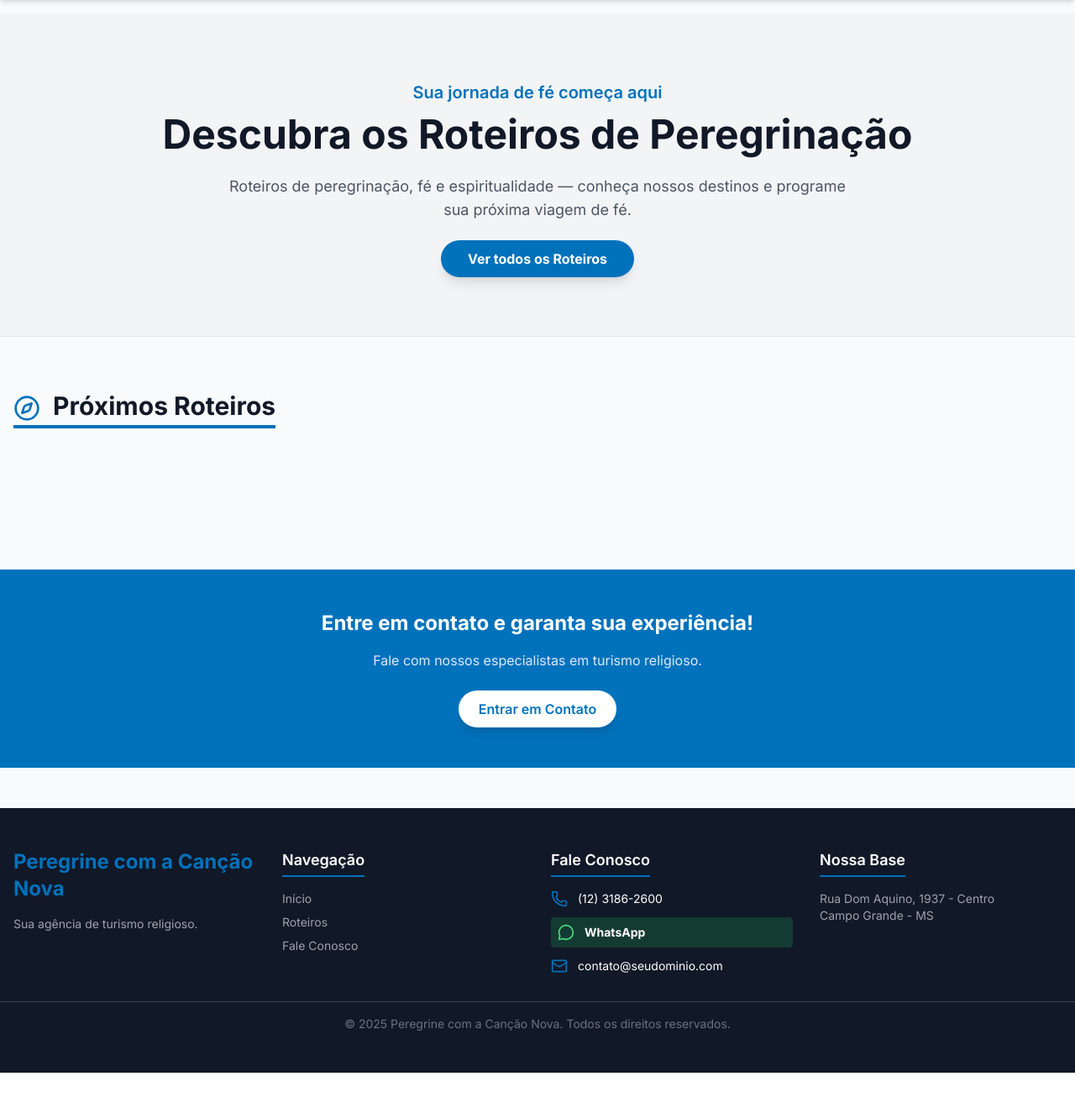
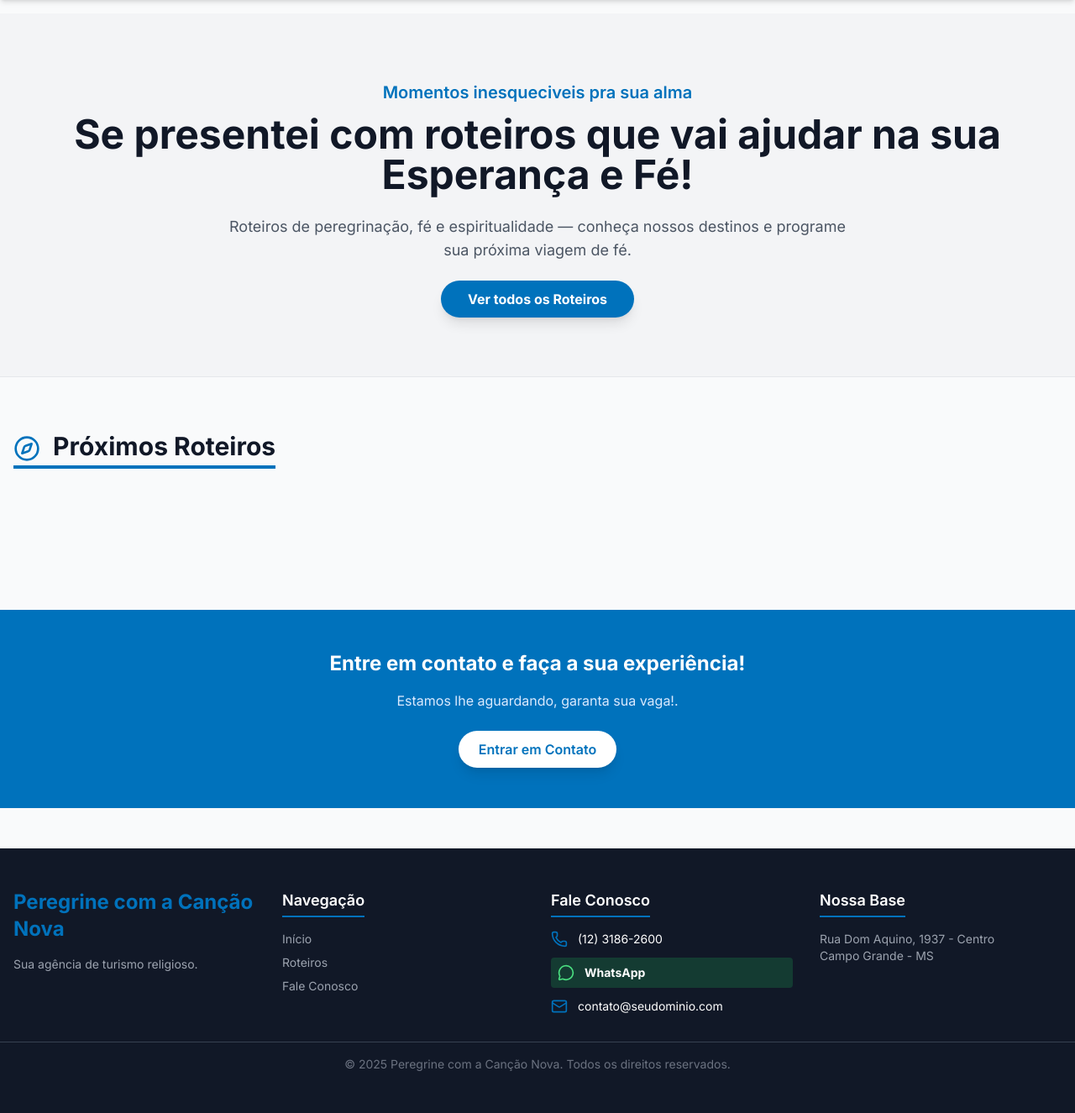
Before and after one commit to marcelofcn/peregrinecomacancaonova, a Flask app: page / in a window 1280 px wide. Shown: the part 80-1405 px from the top of the page at 84% size. Before the commit the page ends 1357 px from the top, so only its background shows below. Run offline with Flask 3, Linux system fonts and the light colour scheme; some libraries are stand-ins or nearby versions.

Commit message:
Update home.html

```diff
--- a/templates/home.html
+++ b/templates/home.html
@@ -6,8 +6,8 @@
 <div class="fade-in">
     <section class="bg-gray-100 py-20 border-b border-gray-200">
         <div class="container mx-auto px-4 text-center">
-            <p class="text-xl font-semibold text-cancao-blue mb-3">Sua jornada de fé começa aqui</p>
-            <h1 class="text-5xl font-extrabold text-gray-900 mb-6">Descubra os Roteiros de Peregrinação</h1>
+            <p class="text-xl font-semibold text-cancao-blue mb-3">Momentos inesqueciveis pra sua alma</p>
+            <h1 class="text-5xl font-extrabold text-gray-900 mb-6">Se presentei com roteiros que vai ajudar na sua Esperança e Fé! </h1>
             <p class="text-lg text-gray-600 max-w-3xl mx-auto mb-8">{{ site_description }}</p>
             <a href="#roteiros" class="bg-cancao-blue hover-cancao-blue text-white px-8 py-3 rounded-full font-bold transition shadow-lg">Ver todos os Roteiros</a>
         </div>
@@ -53,8 +53,8 @@
 
     <section class="bg-cancao-blue py-12 mt-16">
         <div class="container mx-auto px-4 text-center">
-            <h3 class="text-2xl font-bold text-white mb-4">Entre em contato e garanta sua experiência!</h3>
-            <p class="text-blue-100 mb-6">Fale com nossos especialistas em turismo religioso.</p>
+            <h3 class="text-2xl font-bold text-white mb-4">Entre em contato e faça a sua experiência!</h3>
+            <p class="text-blue-100 mb-6">Estamos lhe aguardando, garanta sua vaga!.</p>
             <a href="{{ url_for('contato') }}" class="inline-block bg-white text-cancao-blue px-6 py-2.5 rounded-full font-semibold hover:bg-gray-100 transition shadow-lg">Entrar em Contato</a>
         </div>
     </section>
```
